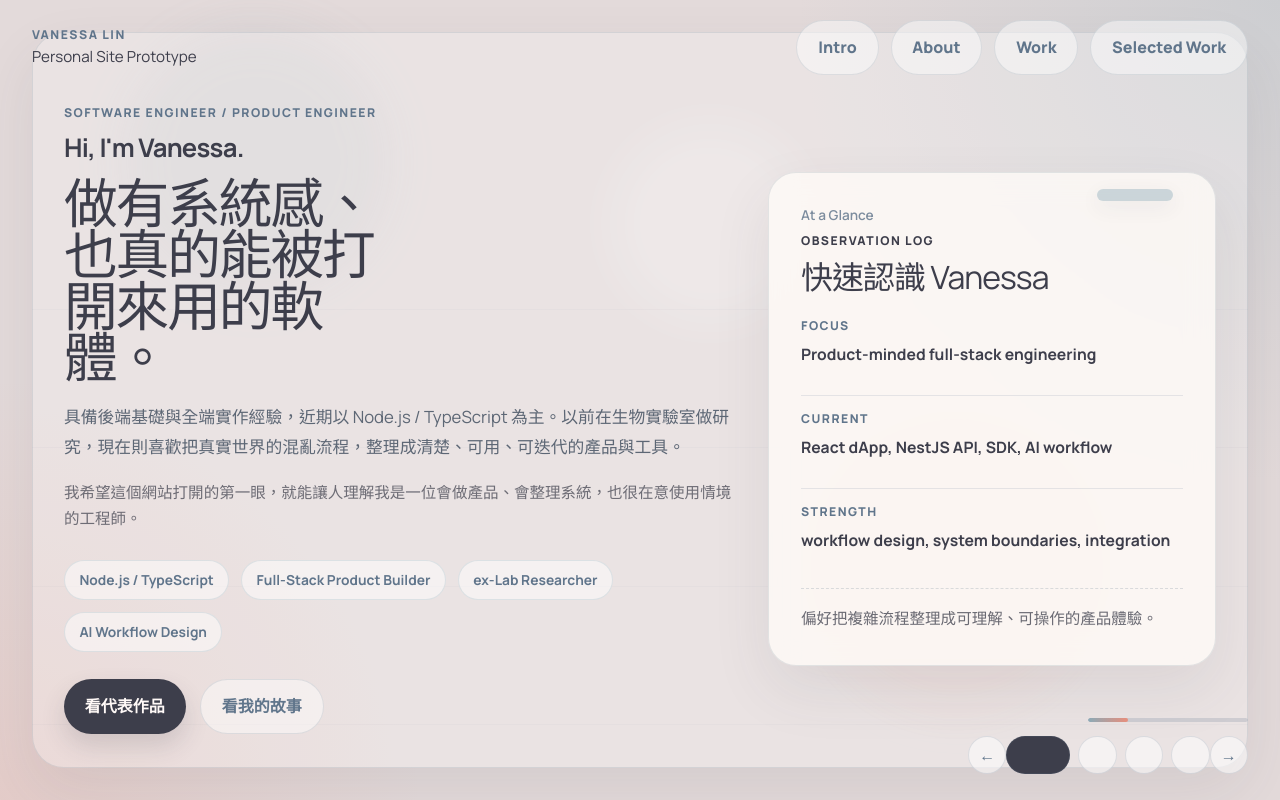
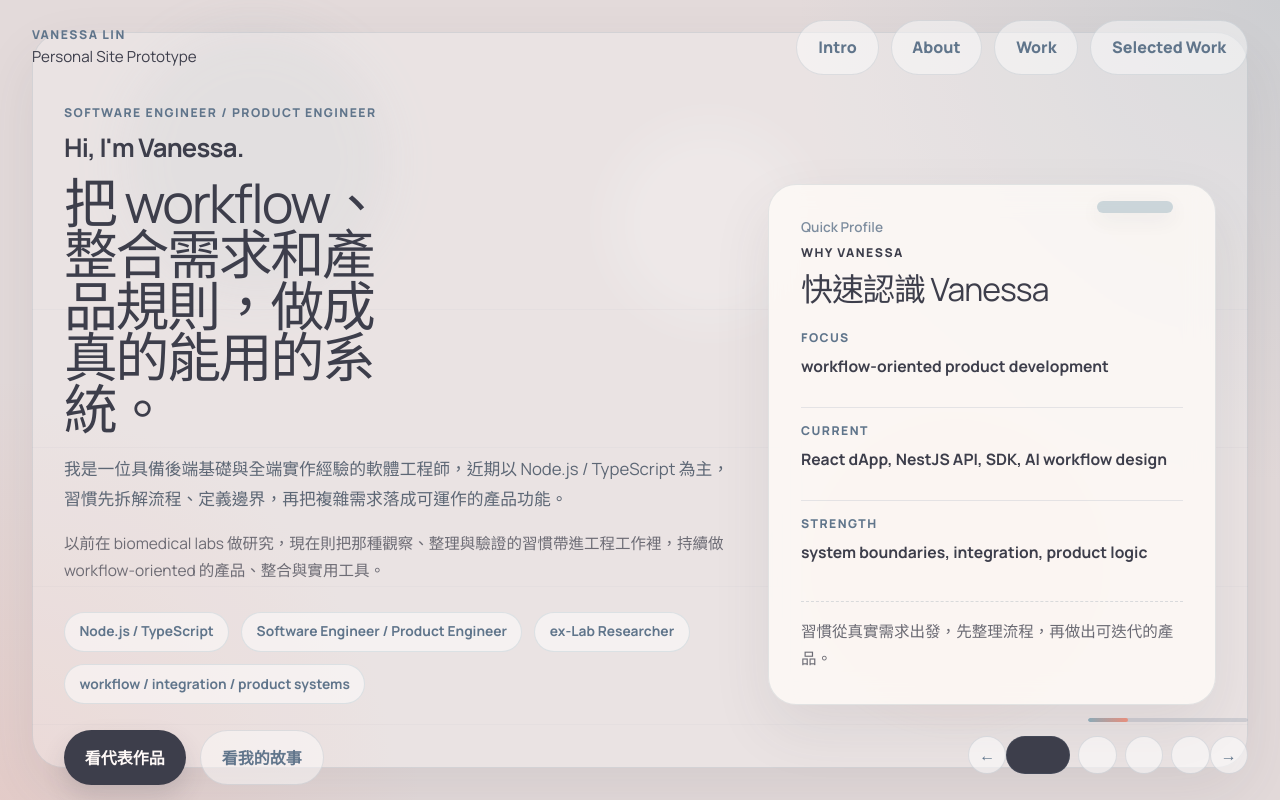
Before and after one commit to VanessaLin9/VanessaLin9.github.io, a React (Vite) app: page / in a window 1280 px wide. Built offline with nearby package versions, Linux system fonts and the light colour scheme.

Commit message:
Sync site copy with updated resume

```diff
--- a/src/App.jsx
+++ b/src/App.jsx
@@ -6,34 +6,34 @@ const slides = [
     label: "Intro",
     eyebrow: "Software Engineer / Product Engineer",
     introName: "Hi, I'm Vanessa.",
-    title: "做有系統感、也真的能被打開來用的軟體。",
-    body: "具備後端基礎與全端實作經驗，近期以 Node.js / TypeScript 為主。以前在生物實驗室做研究，現在則喜歡把真實世界的混亂流程，整理成清楚、可用、可迭代的產品與工具。",
+    title: "把 workflow、整合需求和產品規則，做成真的能用的系統。",
+    body: "我是一位具備後端基礎與全端實作經驗的軟體工程師，近期以 Node.js / TypeScript 為主，習慣先拆解流程、定義邊界，再把複雜需求落成可運作的產品功能。",
     subBody:
-      "我希望這個網站打開的第一眼，就能讓人理解我是一位會做產品、會整理系統，也很在意使用情境的工程師。",
+      "以前在 biomedical labs 做研究，現在則把那種觀察、整理與驗證的習慣帶進工程工作裡，持續做 workflow-oriented 的產品、整合與實用工具。",
     pills: [
       "Node.js / TypeScript",
-      "Full-Stack Product Builder",
+      "Software Engineer / Product Engineer",
       "ex-Lab Researcher",
-      "AI Workflow Design",
+      "workflow / integration / product systems",
     ],
     noteTitle: "快速認識 Vanessa",
-    noteMeta: "At a Glance",
+    noteMeta: "Quick Profile",
     profileRows: [
       {
         label: "Focus",
-        value: "Product-minded full-stack engineering",
+        value: "workflow-oriented product development",
       },
       {
         label: "Current",
-        value: "React dApp, NestJS API, SDK, AI workflow",
+        value: "React dApp, NestJS API, SDK, AI workflow design",
       },
       {
         label: "Strength",
-        value: "workflow design, system boundaries, integration",
+        value: "system boundaries, integration, product logic",
       },
     ],
     noteFooter:
-      "偏好把複雜流程整理成可理解、可操作的產品體驗。",
+      "習慣從真實需求出發，先整理流程，再做出可迭代的產品。",
   },
   {
     id: "about",
@@ -66,7 +66,7 @@ const slides = [
       {
         meta: "2025 / 07 - Present",
         title: "LAVARAGE",
-        body: "參與 Web3 / DeFi 產品的全端開發，處理 React dApp、Node.js / NestJS API、資料流程、SDK 與 AI support workflow。",
+        body: "在跨國團隊與全英文工作環境中參與 Web3 / DeFi 產品開發，處理 React dApp、NestJS API、資料流程、SDK 串接與 AI support workflow。",
       },
       {
         meta: "2023 / 07 - 2025 / 02",
@@ -83,7 +83,7 @@ const slides = [
   {
     id: "projects",
     label: "Selected Work",
-    title: "比起用卡片列履歷，我更想把作品做成一個可以探索的展示區。",
+    title: "我更想把作品做成一個可以探索、也可以直接點進去看的展示區。",
     projects: [
       {
         label: "Flagship",
@@ -92,8 +92,8 @@ const slides = [
         detail:
           "一個正在持續開發中的個人全端產品。重點不只是 CRUD，而是把帳戶、資產、交易、CSV 匯入與 GL 邏輯整理成能長期擴充的產品結構。",
         tags: ["React", "NestJS", "PostgreSQL"],
-        x: "48%",
-        y: "46%",
+        x: "47%",
+        y: "48%",
         size: "lg",
         links: [
           {
@@ -107,15 +107,33 @@ const slides = [
         ],
       },
       {
-        label: "Automation",
+        label: "Workflow Tool",
+        accent: true,
+        title: "JD Saver",
+        body: "把正在看的職缺頁面直接寫進 Google Sheet 的 Chrome extension，讓求職資料收集流程更順。",
+        detail:
+          "這個專案很能代表我現在的方向。它是從真實 workflow 長出來的工具，整合 Chrome extension、Google OAuth、Google Sheets API、站點 extractor 與發佈前準備，把麻煩的收集流程整理成一個可重複使用的產品。",
+        tags: ["Chrome Extension", "Google Sheets API", "Workflow Automation"],
+        x: "26%",
+        y: "27%",
+        size: "md",
+        links: [
+          {
+            label: "Repo",
+            url: "https://github.com/VanessaLin9/job-application-automation",
+          },
+        ],
+      },
+      {
+        label: "AI Workflow",
         accent: true,
         title: "Lavi",
         body: "內部 AI support agent，處理 Telegram bug intake、向量檢索、重複判斷與 Linear issue sync。",
         detail:
           "這條線很能代表我的 ownership。它不是只串一個 LLM，而是把 realtime flow、background flow、duplicate detection、guardrails 和 issue sync 都整理成完整 workflow。",
         tags: ["OpenClaw", "ChromaDB", "LLM Workflow"],
-        x: "24%",
-        y: "24%",
+        x: "74%",
+        y: "26%",
         size: "md",
         links: [],
       },
@@ -126,9 +144,9 @@ const slides = [
         detail:
           "從真實情境長出來的工具型專案，強調使用門檻低、操作直接、沒有登入負擔。這類『小而真的有用』的專案很像我平常做事的風格。",
         tags: ["Vue 3", "Vite", "GitHub Pages"],
-        x: "72%",
-        y: "27%",
-        size: "md",
+        x: "82%",
+        y: "64%",
+        size: "sm",
         links: [
           {
             label: "Repo",
@@ -147,8 +165,8 @@ const slides = [
         detail:
           "比較早期的個人獨立全端專案，用 Express、MySQL、Sequelize 和 Handlebars 把登入、遊戲紀錄與玩家管理流程串起來。",
         tags: ["Express", "MySQL", "Sequelize"],
-        x: "16%",
-        y: "62%",
+        x: "18%",
+        y: "68%",
         size: "sm",
         links: [
           {
@@ -164,8 +182,8 @@ const slides = [
         detail:
           "和團隊遠端協作完成的 full-stack clone project，包含登入、推文互動、追蹤與 Socket.IO 聊天功能，是很好的多人協作練習。",
         tags: ["Node.js", "MySQL", "Socket.IO"],
-        x: "80%",
-        y: "67%",
+        x: "60%",
+        y: "83%",
         size: "sm",
         links: [
           {
@@ -176,25 +194,13 @@ const slides = [
       },
       {
         label: "Tooling",
-        title: "Whisper-Script",
-        body: "會議錄音與 Whisper 轉錄輔助工具。",
-        detail:
-          "偏個人工具型實驗，重點在把錄音、轉錄與整理流程變得順手。之後如果要持續往個人工具與 workflow 線延伸，這類作品很適合加入展示。",
-        tags: ["Bash", "Python", "Whisper"],
-        x: "35%",
-        y: "78%",
-        size: "sm",
-        links: [],
-      },
-      {
-        label: "Tooling",
         title: "GCal-to-Notion",
         body: "把 Google Calendar 行程同步到 Notion 的小工具。",
         detail:
           "偏自動化與整合型 side project，重點不是畫面，而是把兩個日常系統之間的資料流接起來，讓工作流程更順。",
         tags: ["Python", "Notion", "Automation"],
-        x: "64%",
-        y: "80%",
+        x: "34%",
+        y: "84%",
         size: "sm",
         links: [],
       },
@@ -368,7 +374,7 @@ function App() {
                   <aside className="info-card reveal delay-3">
                     <div className="note-pin" aria-hidden="true" />
                     <p className="note-meta">{slide.noteMeta}</p>
-                    <p className="card-label">Observation Log</p>
+                    <p className="card-label">Why Vanessa</p>
                     <h2>{slide.noteTitle}</h2>
                     <div className="profile-rows">
                       {slide.profileRows.map((row) => (
--- a/src/index.css
+++ b/src/index.css
@@ -491,7 +491,7 @@ h1,
 
 .orbit-stage {
   position: relative;
-  min-height: 28rem;
+  min-height: 29rem;
   border: 1px solid rgba(96, 117, 139, 0.14);
   border-radius: 2rem;
   background:
@@ -597,33 +597,33 @@ h1,
 }
 
 .orbit-node-sm {
-  min-width: 6.4rem;
-  min-height: 6.4rem;
-  padding: 0.7rem;
+  min-width: 5.9rem;
+  min-height: 5.9rem;
+  padding: 0.65rem;
 }
 
 .orbit-node-sm span {
-  font-size: 0.88rem;
+  font-size: 0.82rem;
 }
 
 .orbit-node-md {
-  min-width: 8rem;
-  min-height: 8rem;
-  padding: 0.9rem;
+  min-width: 7.4rem;
+  min-height: 7.4rem;
+  padding: 0.85rem;
 }
 
 .orbit-node-md span {
-  font-size: 1rem;
+  font-size: 0.94rem;
 }
 
 .orbit-node-lg {
-  min-width: 9.4rem;
-  min-height: 9.4rem;
-  padding: 1rem;
+  min-width: 8.6rem;
+  min-height: 8.6rem;
+  padding: 0.95rem;
 }
 
 .orbit-node-lg span {
-  font-size: 1.06rem;
+  font-size: 1rem;
 }
 
 .showcase-detail {
@@ -634,6 +634,7 @@ h1,
   border-radius: 1.7rem;
   background: rgba(255, 250, 247, 0.74);
   box-shadow: var(--shadow);
+  min-height: 0;
 }
 
 .detail-label {
@@ -651,15 +652,15 @@ h1,
 
 .showcase-summary {
   margin: 1rem 0 0;
-  font-size: 1.04rem;
-  line-height: 1.72;
+  font-size: 1rem;
+  line-height: 1.66;
   color: var(--ink-soft);
 }
 
 .showcase-detail-copy {
   margin: 1rem 0 0;
-  font-size: 0.97rem;
-  line-height: 1.72;
+  font-size: 0.94rem;
+  line-height: 1.66;
   color: rgba(61, 62, 75, 0.8);
 }
 
```
